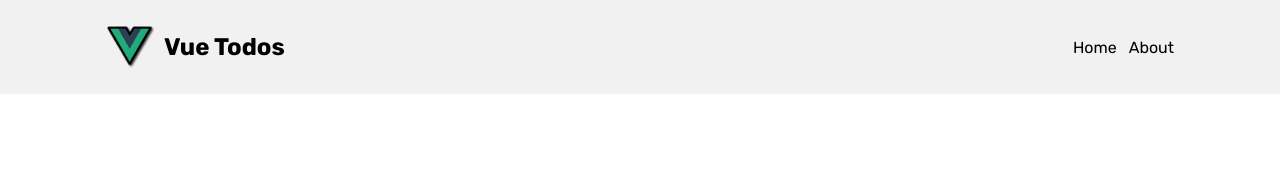
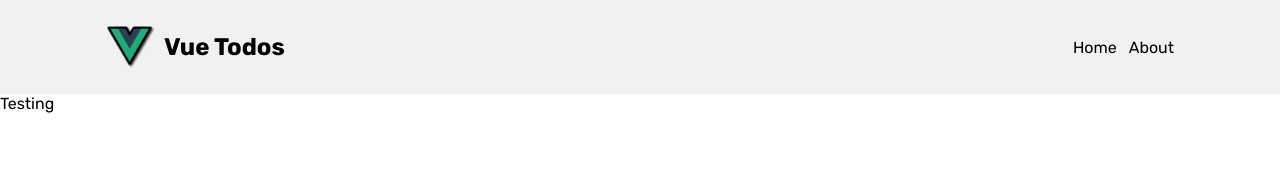
Before and after one commit to authme-flophy/vue-todos, a Vue app: page /testing in a window 1280 px wide. Shown: the top 184 px of the page. Built offline with nearby package versions, Linux system fonts and the light colour scheme.

Commit message:
enabled redirects for single page applications

```diff
--- a/src/router/index.js
+++ b/src/router/index.js
@@ -17,6 +17,11 @@ const router = createRouter({
       // which is lazy-loaded when the route is visited.
       component: () => import("../views/AboutView.vue"),
     },
+    {
+      path: "/testing",
+      name: "testing",
+      component: () => import("../views/TestingView.vue"),
+    },
   ],
 });
 
--- /dev/null
+++ b/src/views/TestingView.vue
@@ -0,0 +1,13 @@
+<template>
+  <div>
+    Testing
+  </div>
+</template>
+
+<script setup>
+
+</script>
+
+<style lang="scss" scoped>
+
+</style>
```
Also changed, not shown: 2 other files (tests, documents, lock files or other folders).
